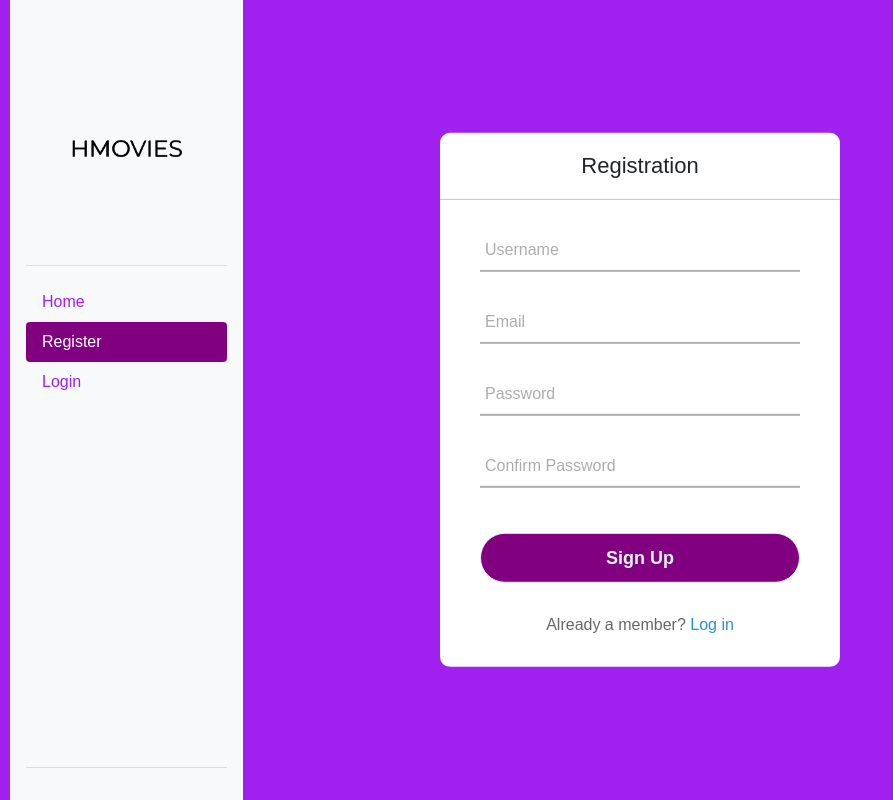
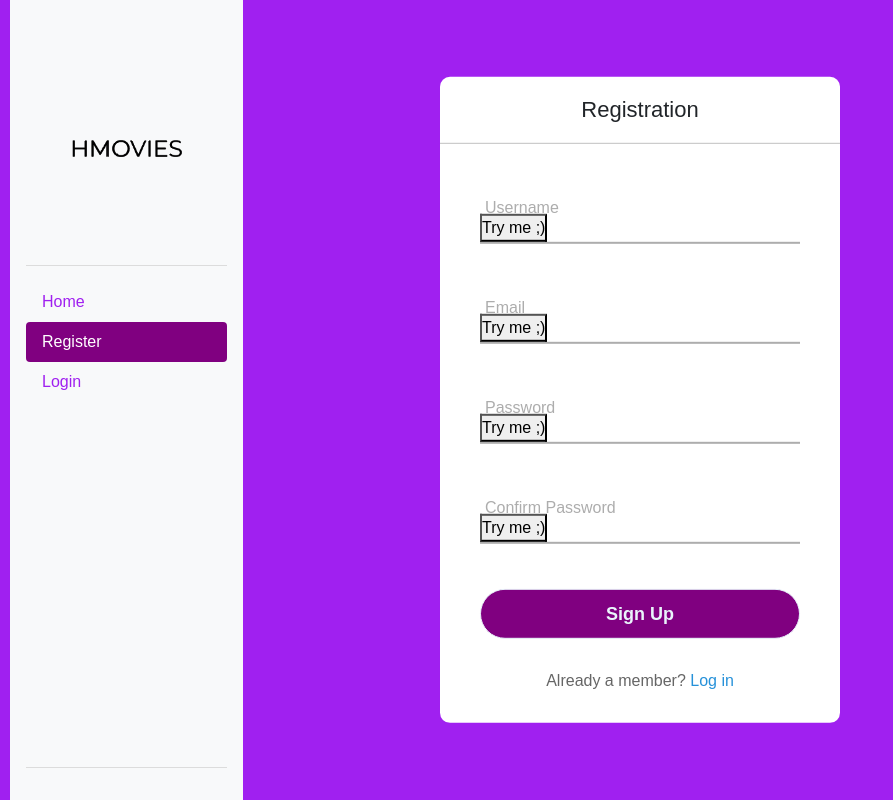
Before and after one commit to Pratawala/APP-DEV, a Flask app: page /child in a window 1280 px wide. Shown: the whole page, without its empty margins (0-893 px from the left). Run offline with Flask 2, Linux system fonts and the light colour scheme; some libraries are stand-ins or nearby versions.

Commit message:
fdpjdfip

```diff
--- a/website/templates/register.html
+++ b/website/templates/register.html
@@ -1,7 +1,7 @@
 {% extends "base.html" %}
 {% block title %}home{% endblock %}
 
-<button id="submitBtn">Try me ;)</button>
+
 {% block content %}
     <div class="center">
         <h1>Registration</h1>
@@ -21,6 +21,7 @@
                     {{ field }}
                     {% endif %}
                     {{ field.label }}
+            <div><button id="submitBtn">Try me ;)</button></div>
             </div>
             {% else %}
             {% if field == form.submit %}
```
